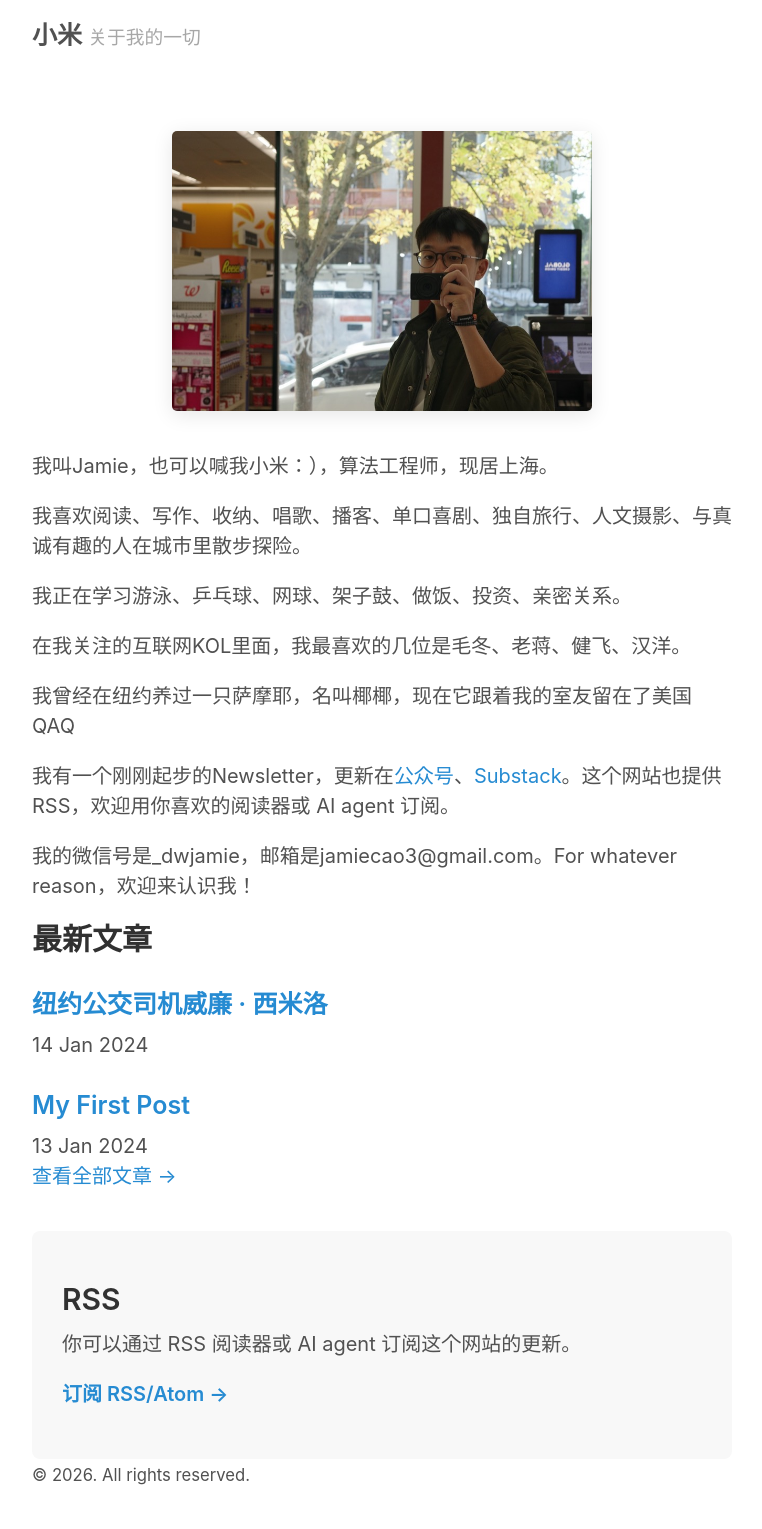
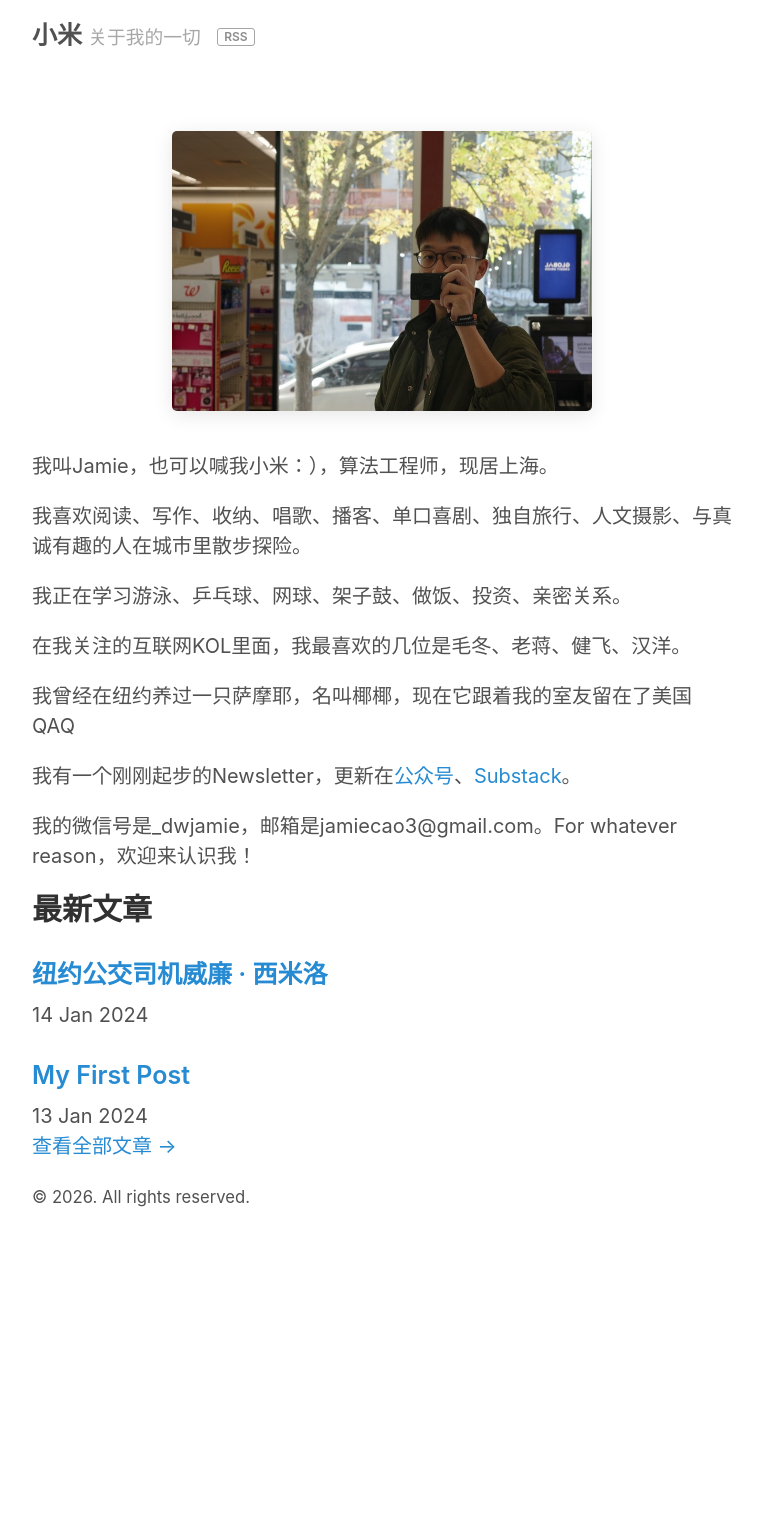
Before and after one commit to dwjamie/dwjamie.github.io, a Jekyll site: the page built from index.html, in a window 1280 px wide. Shown: the whole page, without its empty margins (258-1020 px from the left). Built offline with Jekyll 4.4.1, drawn with Linux system fonts in a browser that asks for light colours; after the commit the page ends 1251 px from its top, so only the background shows below that.

Commit message:
Use compact RSS link in header

```diff
--- a/_layouts/default.html
+++ b/_layouts/default.html
@@ -10,6 +10,7 @@
         <h3 class="masthead-title">
           <a href="{{ site.baseurl }}/" title="Home">{{ site.title }}</a>
           <small>{{ site.tagline }}</small>
+          <a class="masthead-rss" href="{{ site.baseurl }}/atom.xml" title="RSS/Atom feed">RSS</a>
         </h3>
       </header>
 
--- a/_sass/_masthead.scss
+++ b/_sass/_masthead.scss
@@ -23,3 +23,23 @@
     opacity: .5;
   }
 }
+
+.masthead-rss {
+  display: inline-block;
+  margin-left: .5rem;
+  padding: .05rem .3rem;
+  border: 1px solid $gray-3;
+  border-radius: 3px;
+  color: $gray-4;
+  font-size: .6rem;
+  font-weight: 600;
+  line-height: 1.2;
+  opacity: .65;
+  vertical-align: middle;
+
+  &:hover,
+  &:focus {
+    opacity: 1;
+    text-decoration: none;
+  }
+}
--- a/index.html
+++ b/index.html
@@ -18,7 +18,7 @@ title: Home
 
   <p>我曾经在纽约养过一只萨摩耶，名叫椰椰，现在它跟着我的室友留在了美国QAQ</p>
 
-  <p>我有一个刚刚起步的Newsletter，更新在<a href="https://mp.weixin.qq.com/mp/profile_ext?action=home&__biz=MzAwNjEzNjgyOA==">公众号</a>、<a href="https://grasshopper3.substack.com/">Substack</a>。这个网站也提供 RSS，欢迎用你喜欢的阅读器或 AI agent 订阅。</p>
+  <p>我有一个刚刚起步的Newsletter，更新在<a href="https://mp.weixin.qq.com/mp/profile_ext?action=home&__biz=MzAwNjEzNjgyOA==">公众号</a>、<a href="https://grasshopper3.substack.com/">Substack</a>。</p>
 
   <p>我的微信号是_dwjamie，邮箱是jamiecao3@gmail.com。For whatever reason，欢迎来认识我！</p>
 </div>
@@ -34,12 +34,6 @@ title: Home
     {% endfor %}
   </div>
   <p><a href="/blog/">查看全部文章 →</a></p>
-</div>
-
-<div class="home-section feed-section">
-  <h2>RSS</h2>
-  <p>你可以通过 RSS 阅读器或 AI agent 订阅这个网站的更新。</p>
-  <p><a class="feed-link" href="/atom.xml">订阅 RSS/Atom →</a></p>
 </div>
 
 <style>
@@ -60,15 +54,4 @@ title: Home
   display: block;
   margin: 0 auto;
 }
-
-.feed-section {
-  background: #f8f8f8;
-  padding: 30px;
-  border-radius: 8px;
-  margin-top: 40px;
-}
-
-.feed-link {
-  font-weight: 600;
-}
 </style>
```
